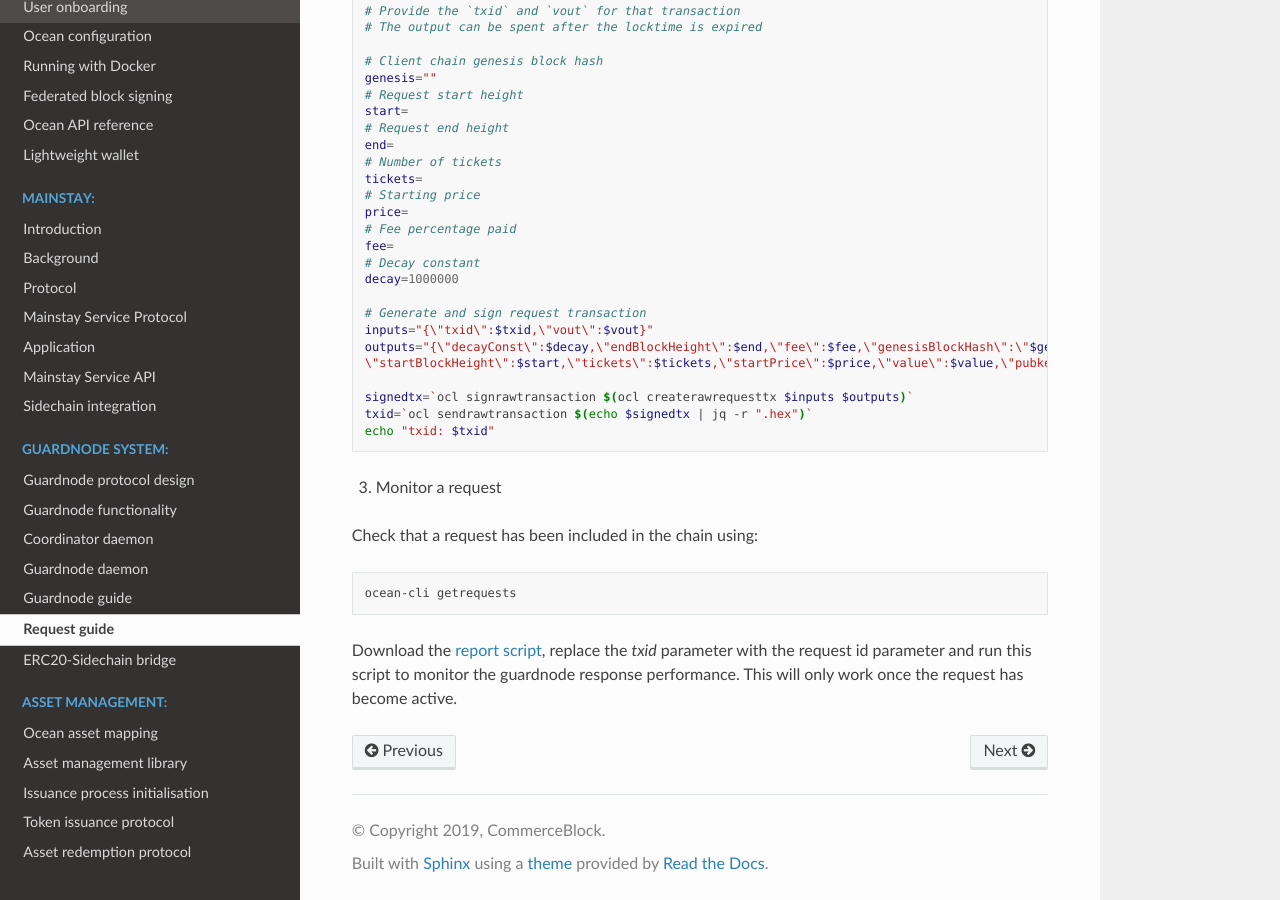
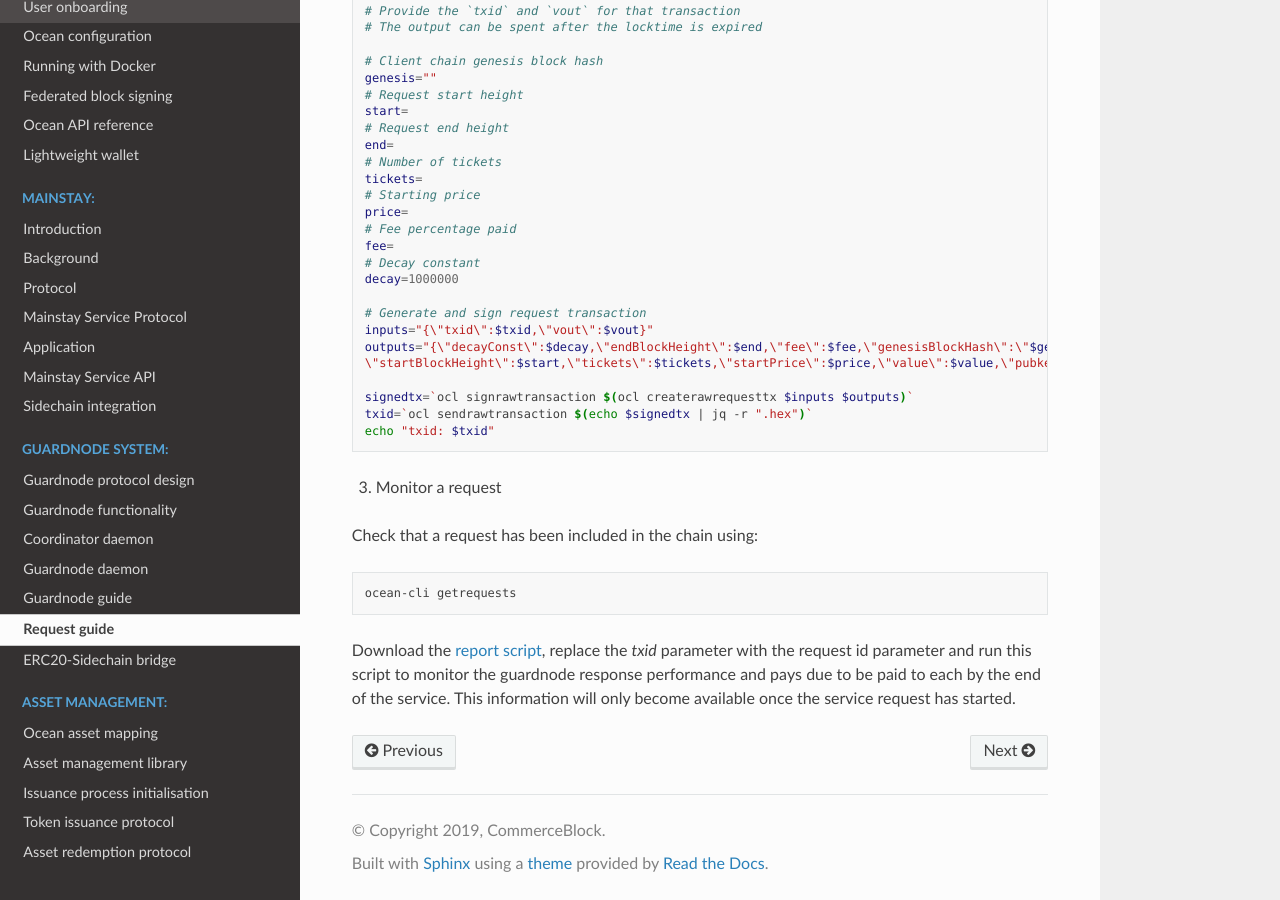
Before and after one commit to commerceblock/docs, a Sphinx documentation site: the page built from source/request-guide/index.rst, in a window 1280 px wide and 900 px high, scrolled down 991 px. Built offline with Sphinx 7.4.7 and the Read the Docs theme 2.0.0, drawn with Linux system fonts in a browser that asks for light colours.

Commit message:
Update covalence request guide

```diff
--- a/source/request-guide/index.rst
+++ b/source/request-guide/index.rst
@@ -74,4 +74,4 @@ Check that a request has been included in the chain using:
 
     ocean-cli getrequests
 
-Download the `report script <https://github.com/commerceblock/coordinator/blob/develop/scripts/report.py>`_, replace the `txid` parameter with the request id parameter and run this script to monitor the guardnode response performance. This will only work once the request has become active.
+Download the `report script <https://github.com/commerceblock/coordinator/blob/develop/scripts/report.py>`_, replace the `txid` parameter with the request id parameter and run this script to monitor the guardnode response performance and pays due to be paid to each by the end of the service. This information will only become available once the service request has started.
```
